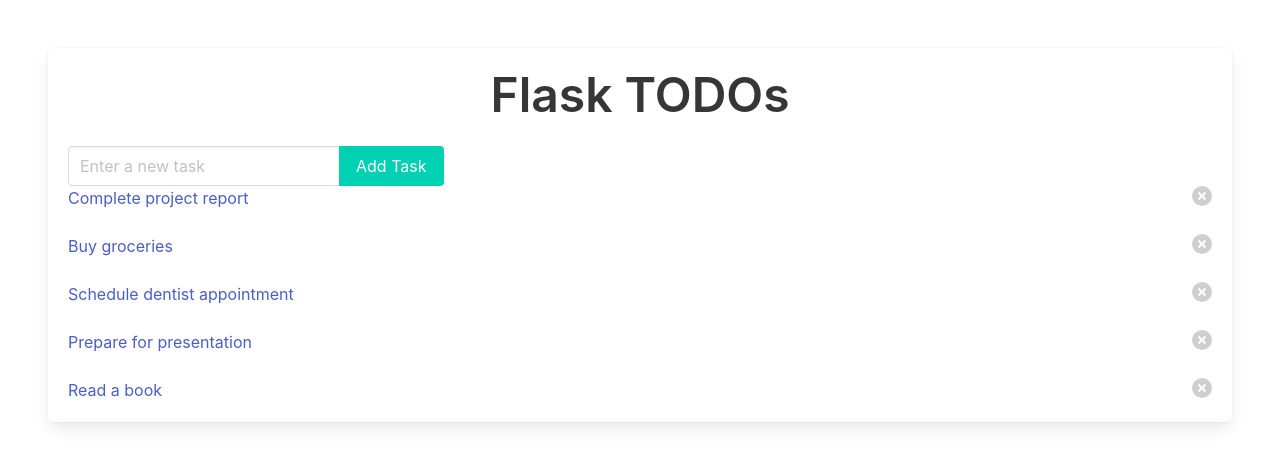
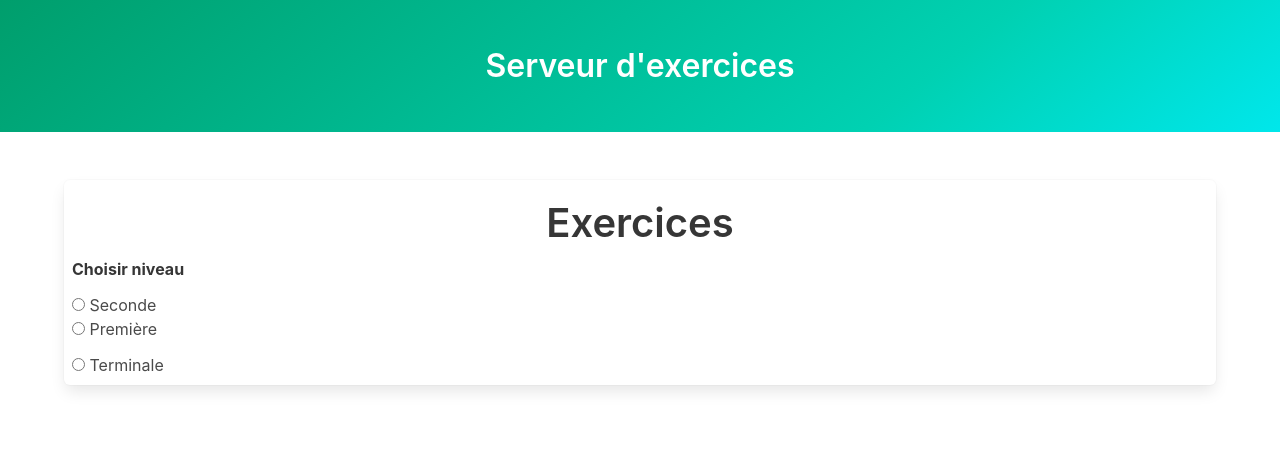
Before and after one commit to OLaurent/olaurent.github.io, a Flask app: page / in a window 1280 px wide. Shown: the top 469 px of the page. Run offline with Flask 3, Linux system fonts and the light colour scheme.

Commit message:
update app with test exercices

```diff
--- a/app.py
+++ b/app.py
@@ -32,9 +32,56 @@
     }
 ]
 
+
+
+exercices = [
+    {
+        "id": str(uuid.uuid4()),
+        "level": "Première",
+        "theme": "Suites numériques",
+        "selected" : False,
+        "content": r"""
+        <p>Soit $(u_n)$ la suite définie pour $n \in \mathbb{N}$ par $u_n=-8 \times 0,9^n + 15$.</p>
+        <ol>
+            <li>Montrer que la suite $(u_n)$ est croissante.</li>
+            <li>À l'aide de la calculatrice, déterminer le rang $n$ à partir duquel $u_n>14,5$.</li>
+        </ol>
+        """,
+        "latexCode": r"""
+                Soit $(u_n)$ la suite définie pour $n \in \N$ par $u_n=-8\times0,9^n+15$.
+        \begin{enumerate}
+        \item Montrer que la suite $(u_n)$ est croissante.
+        \item \`A l'aide de la calculatrice, déterminer le rang $n$ à partir duquel $u_n>14,5$.
+        \end{enumerate}"
+        """
+    },
+    {
+        "id": str(uuid.uuid4()),
+        "level": "Première",
+        "theme": "Suites numériques",
+        "selected" : True,
+        "content": r"""
+        <p>Soit $(v_n)$ la suite définie pour $n \in \mathbb{N}$ par $v_n=n^2-11n+10$.</p>
+        <ol>
+            <li>Montrer que $v_{n+1}-v_n=2n-10$.</li>
+            <li>Résoudre l'inéquation $2n-10\geqslant 0$ et en déduire que la suite $(v_n)$ est monotone à partir d'un certain rang que l'on précisera.</li>
+        </ol>
+        """,
+        "latexCode": r"""
+        Soit $(v_n)$ la suite définie pour $n \in \N$ par $v_n=n^2-11n+10$.
+        \begin{enumerate}
+            \item Montrer que $v_{n+1}-v_n=2n-10$.
+            \item Résoudre l'inéquation $2n-10\geqslant 0$ et en déduire que la suite $(v_n)$ est monotone à partir d'un certain rang que l'on précisera.
+        \end{enumerate}
+        """
+    }
+]
+
+
+
 @app.route('/')
 def home():
-    return render_template('index.html', todos=todos)
+    return render_template('index.html', todos=todos, exercices=exercices)
 
 @app.route('/create_todo', methods=['POST'])
 def create_todo():
@@ -61,5 +108,13 @@
     return redirect('/')
 
 
+@app.route('/filter_exercices', methods=['GET'])
+def filter_exercices():
+    level = request.args.get('level')
+    if level == 'all':
+        return render_template('index.html', todos=todos, exercices=exercices)
+    filtered_exercices = [exercice for exercice in exercices if exercice['level'] == level]
+    return render_template('index.html', todos=todos, exercices=filtered_exercices)
+
 if __name__ == '__main__':
     app.run(debug=True)
--- a/templates/index.html
+++ b/templates/index.html
@@ -5,35 +5,84 @@
     <meta name="viewport" content="width=device-width, initial-scale=1.0">
     <title>Flask TODOs</title>
     <link rel="stylesheet" href="https://cdnjs.cloudflare.com/ajax/libs/bulma/0.9.3/css/bulma.min.css">
+    <script src="https://polyfill.io/v3/polyfill.min.js?features=es6"></script>
+    <link rel="stylesheet" href="https://cdnjs.cloudflare.com/ajax/libs/font-awesome/5.15.4/css/all.min.css">
+    <script id="MathJax-script" async src="https://cdn.jsdelivr.net/npm/mathjax@3/es5/tex-mml-chtml.js"></script>
+    <script>
+        MathJax = {
+            tex: {
+                inlineMath: [['$', '$'], ['\\(', '\\)']],
+                displayMath: [['$$', '$$'], ['\\[', '\\]']]
+            }
+        };
+    </script>
 </head>
 <body>
-    <div class="section hero">
+    <section class="hero is-primary is-bold">
+        <div class="hero-body">
+            <div class="container">
+                <h1 class="title has-text-centered">Serveur d'exercices</h1>
+            </div>
+        </div>
+    </section>
+
+    <section class="section">
+        <div class="container">
             <div class="box">
-            <h1 class="title is-1 has-text-centered">Flask TODOs</h1>
-            <form action="/create_todo" method="POST">
-                <div class="field has-addons">
+                <h2 class="title is-2 has-text-centered">Exercices</h2>
+                <div class="columns is-multiline">
+                    <form method="GET" action="">
+                        <div class="field">
+                            <label class="label">Choisir niveau</label>
                             <div class="control">
-                        <input class="input" type="text" name="title" placeholder="Enter a new task">
+                                <div class="field"></div>
+                                    <input class="is-checkradio" id="level-seconde" type="radio" name="level" value="Seconde" onchange="this.form.submit()">
+                                    <label for="level-seconde">Seconde</label>
                                 </div>
-                    <div class="control">
-                        <button class="button is-primary" type="submit">Add Task</button>
+                                <div class="field">
+                                    <input class="is-checkradio" id="level-premiere" type="radio" name="level" value="Première" onchange="this.form.submit()">
+                                    <label for="level-premiere">Première</label>
+                                </div>
+                                <div class="field">
+                                    <input class="is-checkradio" id="level-terminale" type="radio" name="level" value="Terminale" onchange="this.form.submit()">
+                                    <label for="level-terminale">Terminale</label>
+                                </div>
                             </div>
                         </div>
                     </form>
-            <ul>
-                {% for todo in todos %}
-                    <li class="columns">
+
+                    {% for exercice in exercices if exercice.level == request.args.get('level', 'beginner') %}
                     <div class="column">
-                            <a href="/update_todo/{{ todo.id }}" class="{{ 'has-text-grey-light' if todo.done else '' }}">{{ todo.title }}</a>
-                        </div>
-                        <div class="column is-narrow">
-                                <a href="/delete_todo/{{ todo.id }}" class="delete" type="submit">Delete</a>
-                        </div>
-                    </li>
-                {% endfor %}
-            </ul>
+                        <div class="box">
+                            <div class="field is-grouped is-grouped-multiline">
+                                <div class="control">
+                                  <div class="tags has-addons">
+                                    <span class="tag is-dark">Niveau</span>
+                                    <span class="tag is-success">{{ exercice.level }}</span>
                                   </div>
                                 </div>
-
+                                <div class="control">
+                                  <div class="tags has-addons">
+                                    <span class="tag is-dark">Thème</span>
+                                    <span class="tag is-success">{{ exercice.theme }}</span>
+                                  </div>
+                                </div>
+                                <div class="control" style="margin-left: auto;">
+                                  <button class="button {{ 'is-danger' if exercice.selected else 'is-success is-outlined' }}">
+                                    <span class="icon is-small">
+                                      <i class="fas {{ 'fa-times' if exercice.selected else 'fa-check' }}"></i>
+                                    </span>
+                                    <span>{{ 'Supprimer' if exercice.selected else 'Enregistrer' }}</span>
+                                  </button>
+                                </div>
+                            </div>
+                            <div class="content">{{ exercice.content | safe }}</div>
+                        </div>
+                    </div>
+                    {% endfor %}
+                </div>
+            </div>
+        </div>
+    </section>
 </body>
 </html>
```
Lines whose indentation alone changed are shown as unchanged.
